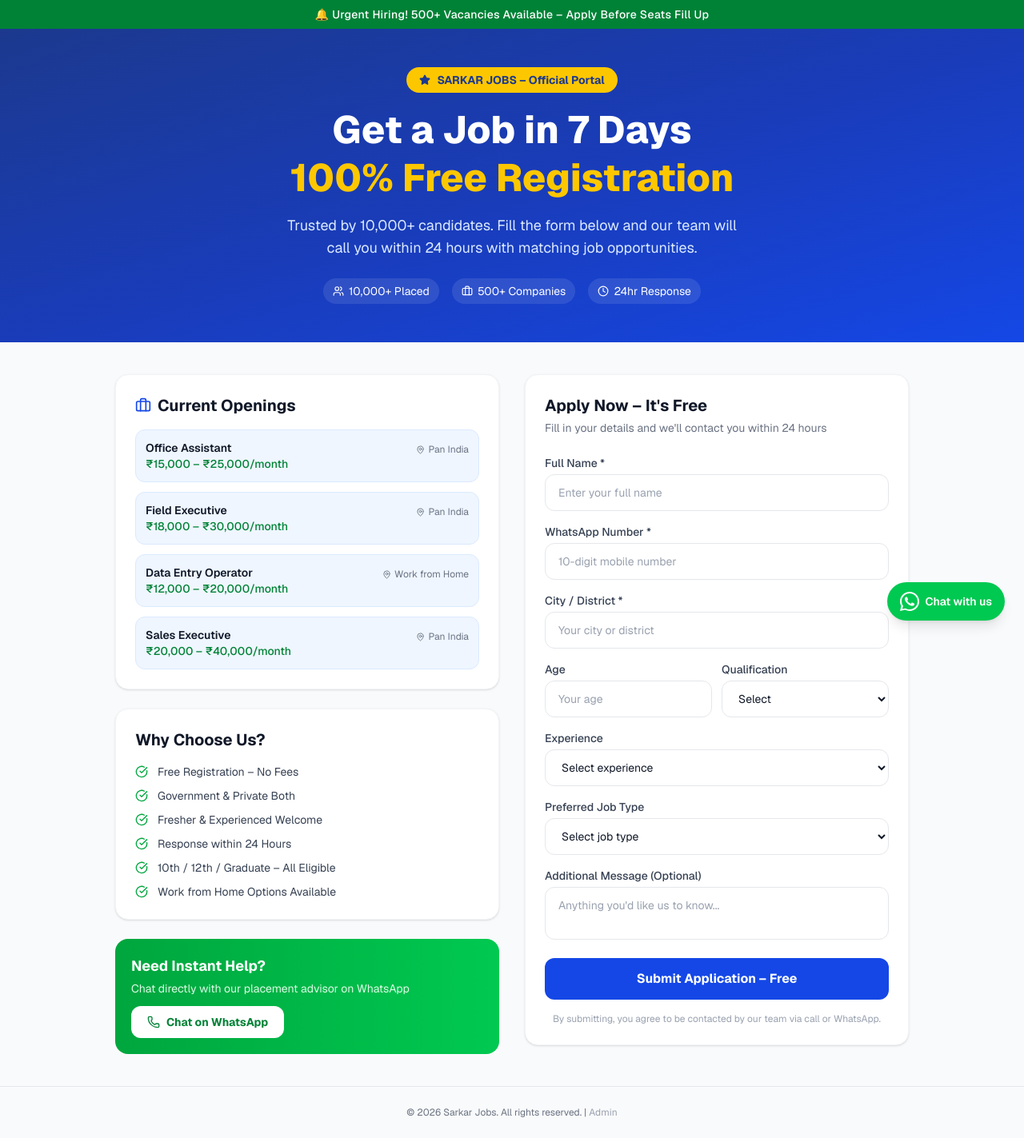
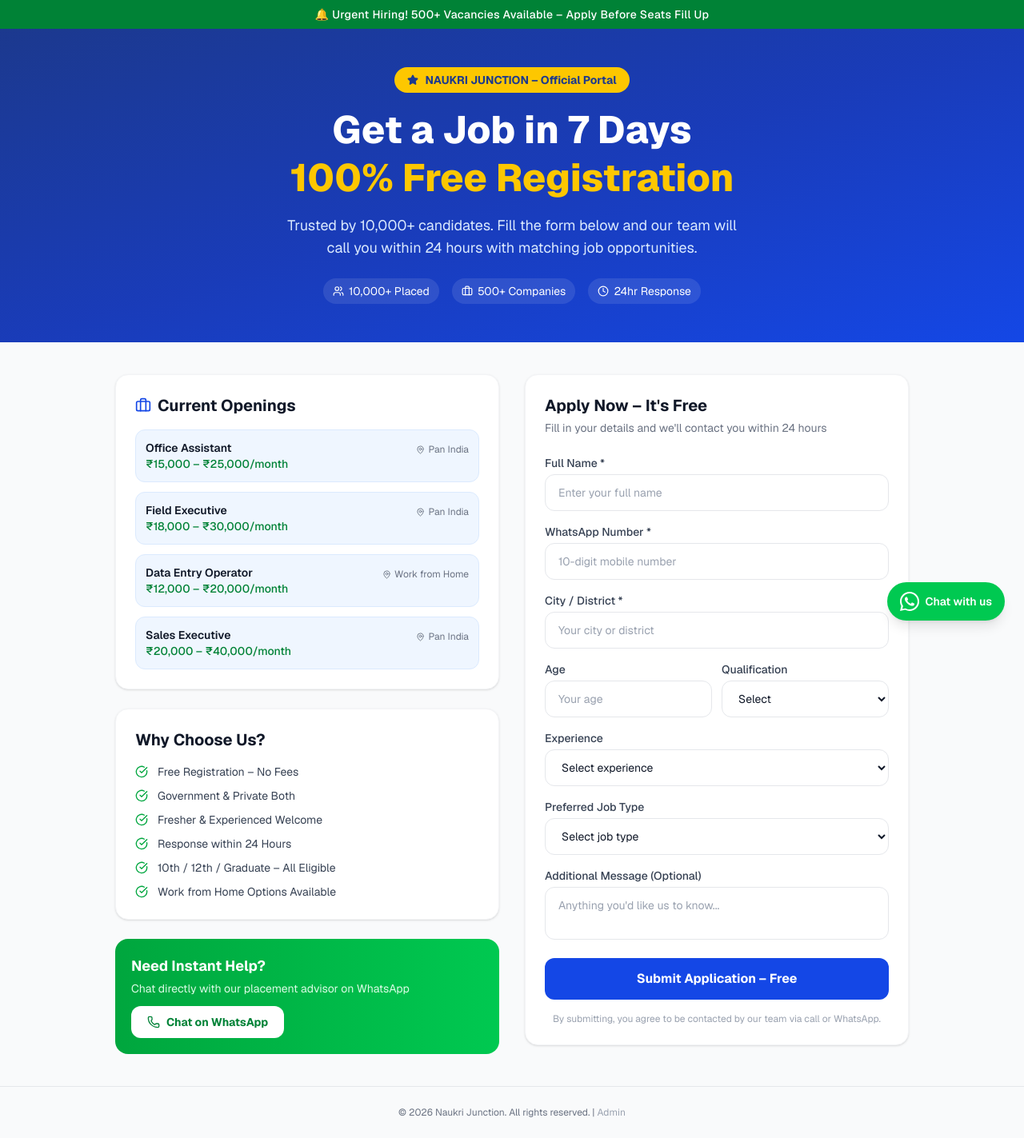
Before and after one commit to sohellandingpageclient-ctrl/Naukri-Junction, a Next.js app: page / in a window 1280 px wide. Shown: the whole page at 80% size. Built offline with nearby package versions, Linux system fonts and the light colour scheme; no server answers.

Commit message:
Rename website from Sarkar Jobs to Naukri Junction, update Vercel URL

```diff
--- a/app/admin/page.tsx
+++ b/app/admin/page.tsx
@@ -221,7 +221,7 @@
                       </td>
                       <td className="px-4 py-3">
                         <a
-                          href={`https://wa.me/91${app.phone}?text=${encodeURIComponent(`Hello ${app.name}, I'm calling from Sarkar Jobs regarding your application for ${app.jobType || "a job position"}.`)}`}
+                          href={`https://wa.me/91${app.phone}?text=${encodeURIComponent(`Hello ${app.name}, I'm calling from Naukri Junction regarding your application for ${app.jobType || "a job position"}.`)}`}
                           target="_blank"
                           rel="noopener noreferrer"
                           className="inline-flex items-center gap-1 bg-green-100 text-green-700 hover:bg-green-200 px-3 py-1.5 rounded-lg text-xs font-medium transition-colors whitespace-nowrap"
--- a/app/layout.tsx
+++ b/app/layout.tsx
@@ -7,11 +7,11 @@
 const geist = Geist({ subsets: ["latin"] });
 
 export const metadata: Metadata = {
-  title: "Sarkar Jobs – Apply for Government & Private Jobs",
+  title: "Naukri Junction – Apply for Government & Private Jobs",
   description:
     "Apply for the latest job openings. Fill the form and our team will contact you within 24 hours. Free registration.",
   openGraph: {
-    title: "Sarkar Jobs – Apply Now",
+    title: "Naukri Junction – Apply Now",
     description: "Get placed in top companies. Apply today!",
     type: "website",
   },
--- a/app/page.tsx
+++ b/app/page.tsx
@@ -31,7 +31,7 @@
         <div className="max-w-4xl mx-auto text-center">
           <div className="inline-flex items-center gap-2 bg-yellow-400 text-blue-900 px-4 py-1.5 rounded-full text-sm font-bold mb-4">
             <Star size={14} className="fill-blue-900" />
-            SARKAR JOBS – Official Portal
+            NAUKRI JUNCTION – Official Portal
           </div>
           <h1 className="text-3xl md:text-5xl font-extrabold leading-tight mb-4">
             Get a Job in 7 Days
@@ -130,7 +130,7 @@
 
       {/* Footer */}
       <footer className="border-t border-gray-200 py-6 text-center text-gray-500 text-xs">
-        © {new Date().getFullYear()} Sarkar Jobs. All rights reserved. |{" "}
+        © {new Date().getFullYear()} Naukri Junction. All rights reserved. |{" "}
         <a href="/admin" className="hover:underline text-gray-400">
           Admin
         </a>
```
